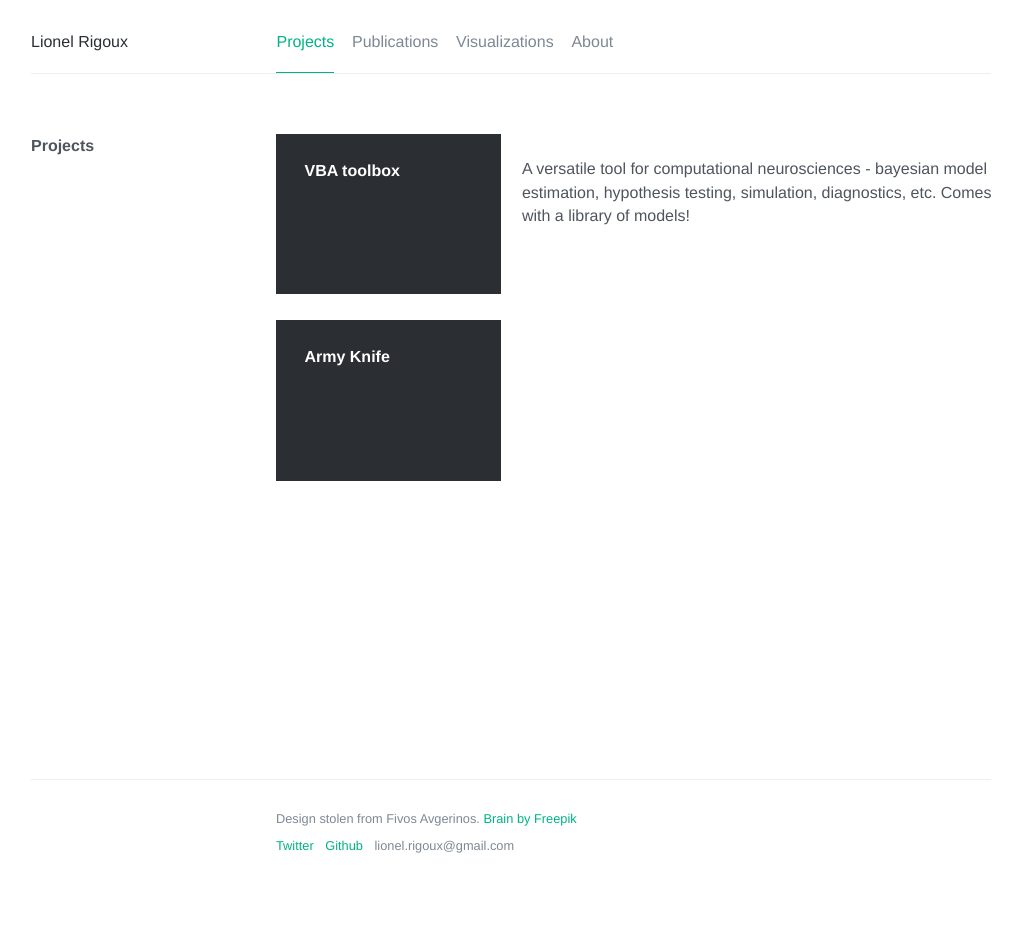
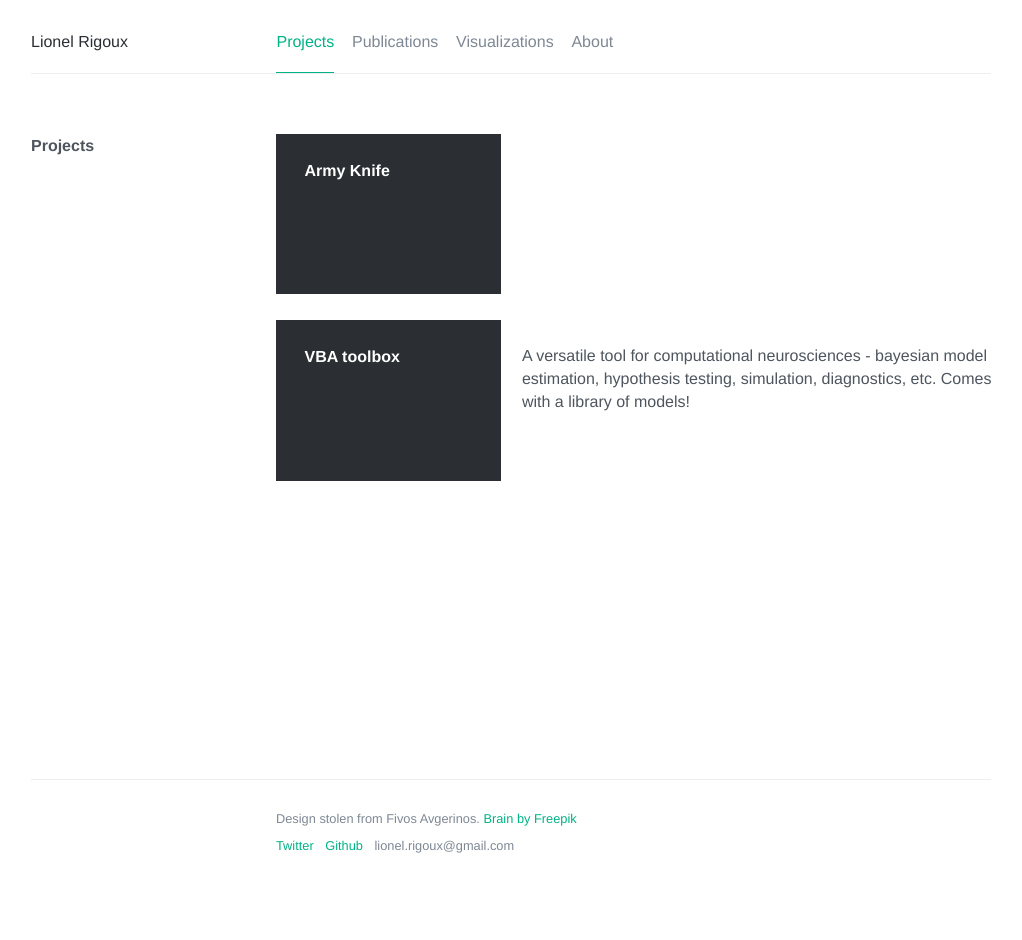
Before and after one commit to lionel-rigoux/lionel-rigoux.github.io, a Jekyll site: the page built from projects/index.html, in a window 1280 px wide. Shown: the whole page, without its empty margins (129-1151 px from the left). Built offline with Jekyll 4.4.1, drawn with Linux system fonts in a browser that asks for light colours; nearby versions of some CDN libraries; comment, search, counter and statistics services are not loaded.

Commit message:
update liquid

```diff
--- a/projects/index.html
+++ b/projects/index.html
@@ -13,7 +13,8 @@ title: Projects
 	</header>
 	<div class="grid__col grid__col--6-of-8">
 		<div class="grid">
-			{% for post in site.categories.project | sort: 'date' | reverse %}
+			{% assign sorted_posts = site.categories.project | sort: 'data' | reverse %}
+			{% for post in sorted_posts %}
 			<div class="grid__col grid__col--1-of-3">
 				<a href="{{ post.url }}"><h2>{{ post.title }}</h2><img src="{{ post.preview }}" alt="{{ post.title }}" class="imgpreview"/></a>
 			</div>
--- a/publications/index.html
+++ b/publications/index.html
@@ -5,7 +5,7 @@ title: Publications
 
 <ul class="publications__list">
 
-{% assign sorted_publications = (site.categories.publications | sort: 'year' | reverse) %}
+{% assign sorted_publications = site.categories.publications | sort: 'year' | reverse %}
 {% for publication in sorted_publications %}
   {% assign currentdate = date  %}
   {% if currentdate != publication.year %}
```
Also changed, not shown: Gemfile.lock, 2 other files.
